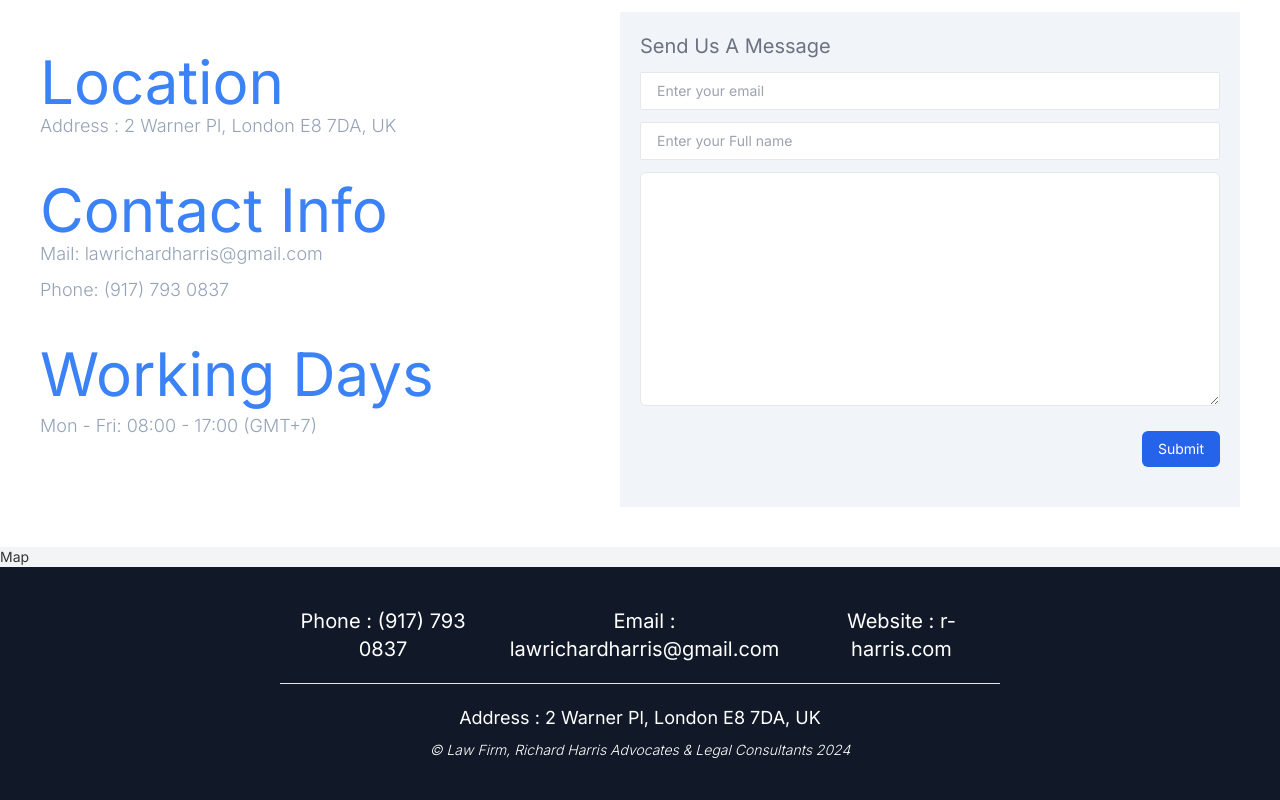
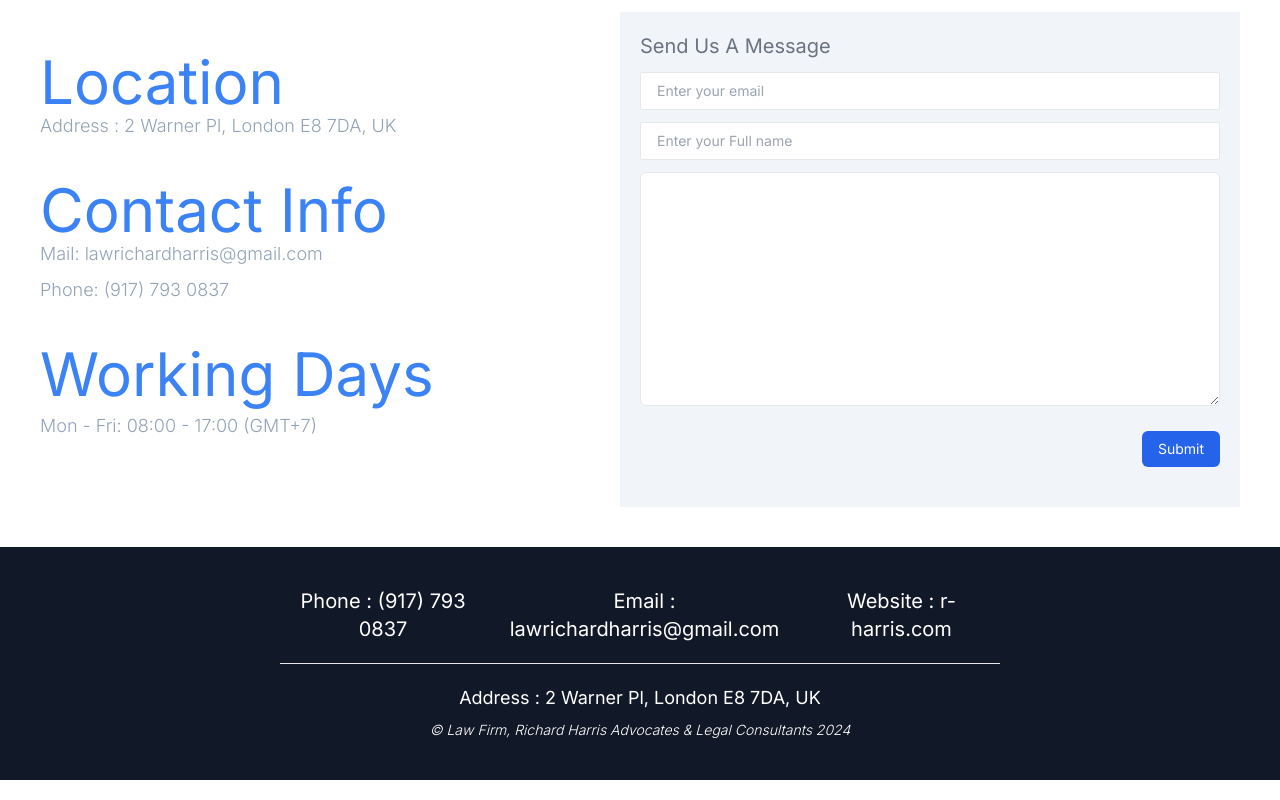
Before and after one commit to Dekin0Linux/lawyerapp, a Next.js app: page /contact-us in a window 1280 px wide. Shown: the part 584-1384 px from the top of the page. Built offline with nearby package versions, Linux system fonts and the light colour scheme.

Commit message:
removing junkss

```diff
--- a/app/about-us/page.jsx
+++ b/app/about-us/page.jsx
@@ -37,7 +37,7 @@ function About() {
         </div>
 
         <div>
-          <marquee>1111111111111</marquee>
+          {/* <marquee>1111111111111</marquee> */}
         </div>
       </div>
 
--- a/app/contact-us/page.jsx
+++ b/app/contact-us/page.jsx
@@ -92,7 +92,7 @@ function Contact() {
         </div>
       </div>
       <div className="bg-gray-100">
-        Map
+
       </div>
       <Footer />
 
```
